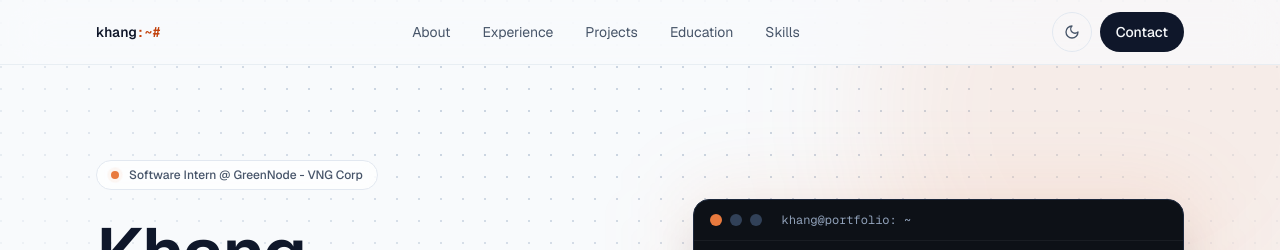
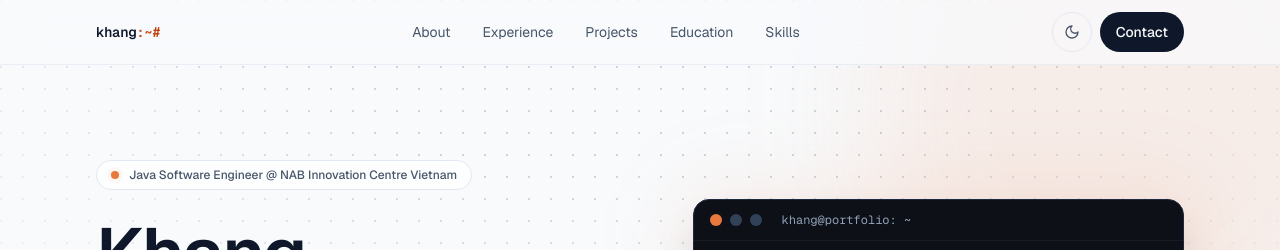
Before and after one commit to KhangPham205/my-portfolio, a Next.js app: page / in a window 1280 px wide. Shown: the top 250 px of the page. Built offline with nearby package versions, Linux system fonts and the light colour scheme.

Commit message:
Update NAB and GreenNode experience

```diff
--- a/data/portfolio.ts
+++ b/data/portfolio.ts
@@ -19,7 +19,7 @@ export const profile = {
 export const highlights = [
   { value: "9.24", label: "GPA / 10 at UIT" },
   { value: "Silver", label: "VietFutureAward 2025" },
-  { value: "3", label: "Industry & research roles" },
+  { value: "4", label: "Industry & research roles" },
 ];
 
 export interface Experience {
@@ -33,13 +33,22 @@ export interface Experience {
 
 export const experiences: Experience[] = [
   {
+    title: "Java Software Engineer",
+    company: "NAB Innovation Centre Vietnam",
+    location: "Ho Chi Minh City",
+    period: "11/2026 – Present",
+    logo: "/logos/nab.jpg",
+    description:
+      "Java software engineering internship in StarCamp Batch 24.",
+  },
+  {
     title: "Software Intern",
     company: "GreenNode - VNG Corp",
     location: "Ho Chi Minh City",
     period: "04/2026 – 10/2026",
     logo: "/logos/vng.jpg",
     description:
-      "Backend development, API design and distributed systems.",
+      "Participated in and completed the GreenNode Internship Program 2026, focusing on backend development, API design and distributed systems.",
   },
   {
     title: "Researcher",
```
Also changed, not shown: public/logos/nab.jpg (added).
